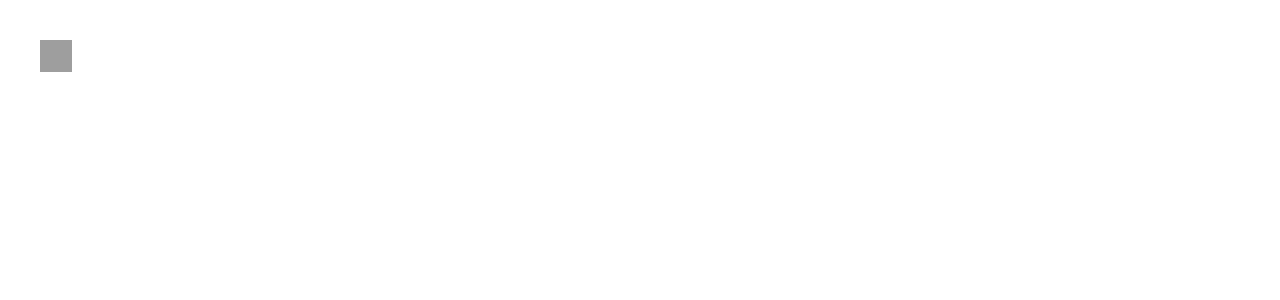
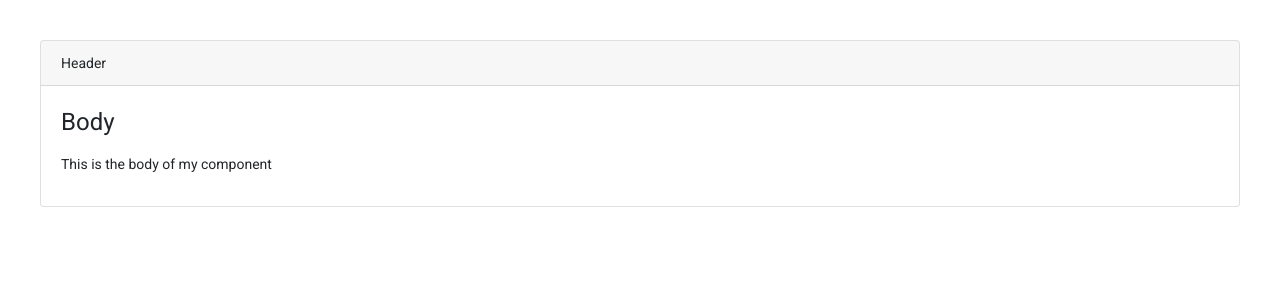
Before and after one commit to codewithiulian/test-app, an Angular app: page / in a window 1280 px wide. Shown: the top 300 px of the page. Built offline with nearby package versions, Linux system fonts and the light colour scheme; grey boxes are pictures that could not be loaded.

Commit message:
ngContent

```diff
--- a/src/app/app.component.html
+++ b/src/app/app.component.html
@@ -1 +1,9 @@
-<favorite [isFavorite]="post.isFavorite" (change)="isFavoriteOnClick($event)"></favorite>
+<app-panel>
+  <div class="header">
+    Header
+  </div>
+  <div class="body">
+    <h1>Body</h1>
+    <p>This is the body of my component</p>
+  </div>
+</app-panel>
--- a/src/app/app.module.ts
+++ b/src/app/app.module.ts
@@ -7,12 +7,12 @@ import { NgModule } from '@angular/core';
 import { AppRoutingModule } from './app-routing.module';
 import { AppComponent } from './app.component';
 import { BrowserAnimationsModule } from '@angular/platform-browser/animations';
-import { FavoriteComponent } from './favorite/favorite.component';
+import { PanelComponent } from './panel/panel.component';
 
 @NgModule({
   declarations: [
     AppComponent,
-    FavoriteComponent,
+    PanelComponent
   ],
   imports: [
     BrowserModule,
--- a/src/app/favorite/favorite.component.html
+++ /dev/null
@@ -1 +0,0 @@
-<img [src]="iconUrl" alt="" width="32" height="32" (click)="onClick()">
--- a/src/app/favorite/favorite.component.ts
+++ /dev/null
@@ -1,31 +0,0 @@
-import { Component, OnInit, Output, Input, EventEmitter } from '@angular/core';
-
-@Component({
-  selector: 'favorite',
-  templateUrl: './favorite.component.html',
-  styleUrls: ['./favorite.component.scss']
-})
-export class FavoriteComponent implements OnInit {
-  icon = 'star'
-  iconUrl: string;
-  @Input() isFavorite: boolean;
-  @Output('change') click = new EventEmitter();
-
-  constructor() { }
-
-  ngOnInit(): void {
-    this.buildIcon();
-  }
-
-  buildIcon() {
-    this.icon = this.isFavorite ? 'star-fill' : 'star';
-    this.iconUrl = `/assets/icons/${this.icon}.svg`
-  }
-
-  onClick() {
-    this.isFavorite = !this.isFavorite;
-    this.buildIcon();
-    this.click.emit({ newValue: this.isFavorite });
-  }
-
-}
--- a/src/app/models/FavoriteChangedEventArgs.ts
+++ /dev/null
@@ -1,4 +0,0 @@
-
-export interface FavoriteChangedEventArgs {
-  newValue: boolean;
-}
--- /dev/null
+++ b/src/app/panel/panel.component.html
@@ -0,0 +1,8 @@
+<div class="card">
+  <div class="card-header">
+    <ng-content select=".header"></ng-content>
+  </div>
+  <div class="card-body">
+    <ng-content select=".body"></ng-content>
+  </div>
+</div>
--- /dev/null
+++ b/src/app/panel/panel.component.ts
@@ -0,0 +1,15 @@
+import { Component, OnInit } from '@angular/core';
+
+@Component({
+  selector: 'app-panel',
+  templateUrl: './panel.component.html',
+  styleUrls: ['./panel.component.scss']
+})
+export class PanelComponent implements OnInit {
+
+  constructor() { }
+
+  ngOnInit(): void {
+  }
+
+}
```
Also changed, not shown: src/app/panel/panel.component.scss (added), 1 other file (tests, documents, lock files or other folders).
